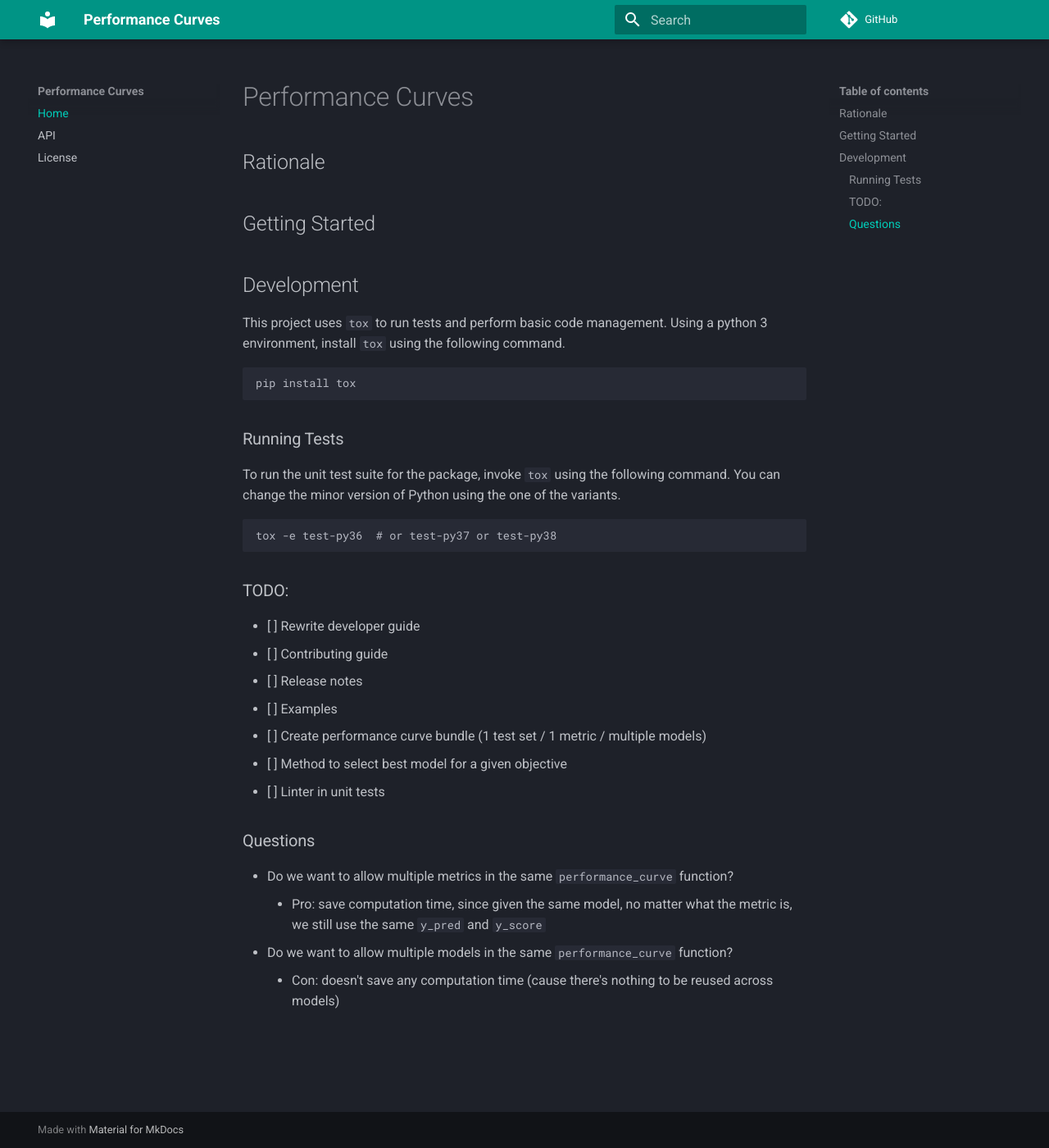
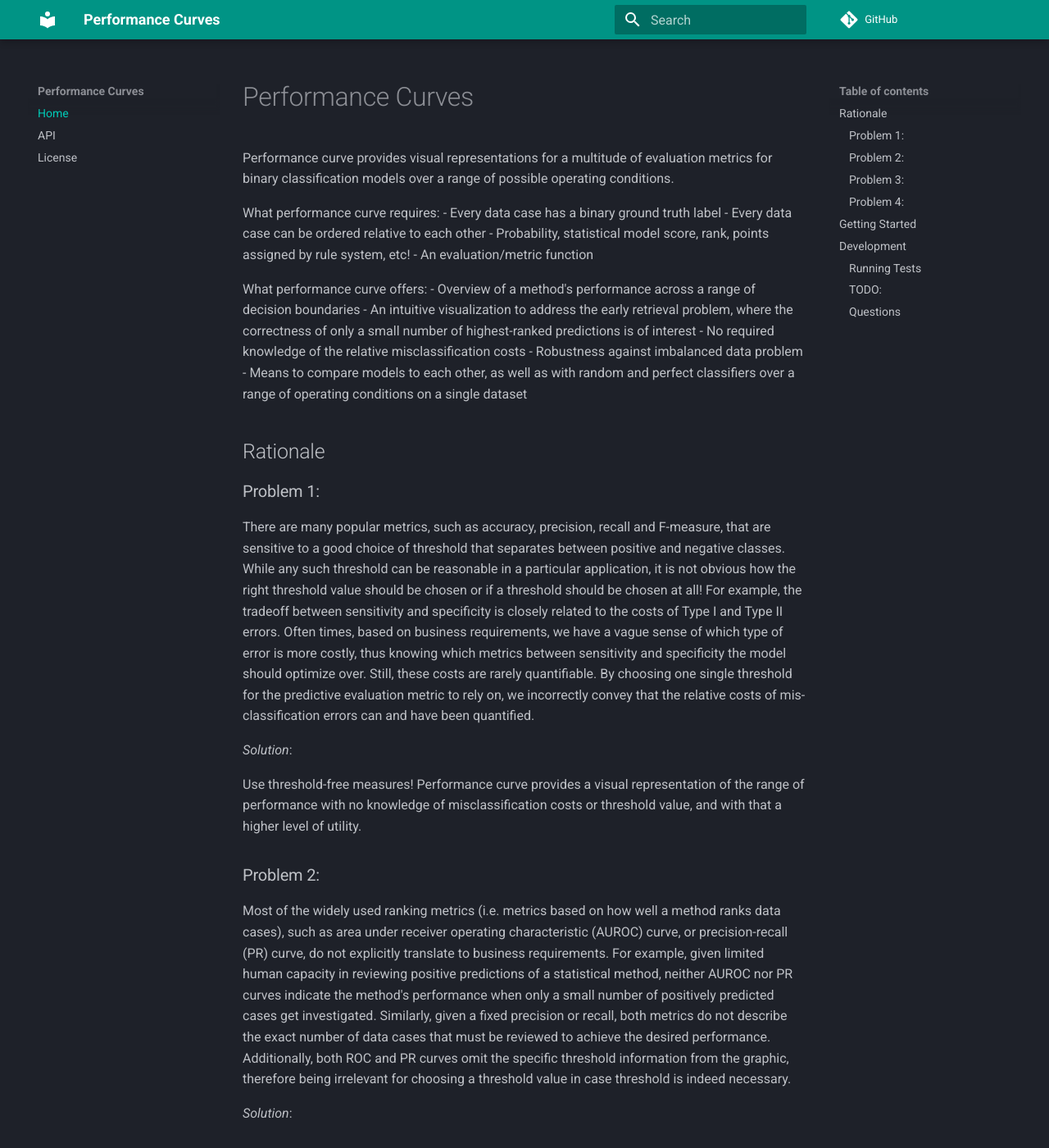
Before and after one commit to erp12/performance-curves, an MkDocs documentation site: the page built from docs_src/README.md, in a window 1280 px wide and 1400 px high. Shown: the whole window at 82% size. Built offline with MkDocs 1.6.1 and Material for MkDocs 9.7.7, drawn with Linux system fonts in a browser that asks for light colours; comment, search, counter and statistics services are not loaded; some of the changed text lies outside the part shown.

Commit message:
Updates readme documentation (#8)
* Updates readme documentation

* Updates readme documentation

* Updates readme documentation

```diff
--- a/docs_src/README.md
+++ b/docs_src/README.md
@@ -1,6 +1,46 @@
 # Performance Curves
 
+Performance curve provides visual representations for a multitude of evaluation metrics for binary classification models over a range of possible operating conditions.
+
+What performance curve requires:
+- Every data case has a binary ground truth label
+- Every data case can be ordered relative to each other
+  - Probability, statistical model score, rank, points assigned by rule system, etc!
+- An evaluation/metric function
+
+What performance curve offers:
+- Overview of a method's performance across a range of decision boundaries
+- An intuitive visualization to address the early retrieval problem, where the correctness of only a small number of highest-ranked predictions is of interest
+- No required knowledge of the relative misclassification costs
+- Robustness against imbalanced data problem
+- Means to compare models to each other, as well as with random and perfect classifiers over a range of operating conditions on a single dataset
+
+
 ## Rationale
+
+### Problem 1:
+
+There are many popular metrics, such as accuracy, precision, recall and F-measure, that are sensitive to a good choice of threshold that separates between positive and negative classes. While any such threshold can be reasonable in a particular application, it is not obvious how the right threshold value should be chosen or if a threshold should be chosen at all! For example, the tradeoff between sensitivity and specificity is closely related to the costs of Type I and Type II errors. Often times, based on business requirements, we have a vague sense of which type of error is more costly, thus knowing which metrics between sensitivity and specificity the model should optimize over. Still, these costs are rarely quantifiable. By choosing one single threshold for the predictive evaluation metric to rely on, we incorrectly convey that the relative costs of mis-classification errors can and have been quantified.
+
+*Solution*:
+
+Use threshold-free measures! Performance curve provides a visual representation of the range of performance with no knowledge of misclassification costs or threshold value, and with that a higher level of utility.
+
+### Problem 2:
+
+Most of the widely used ranking metrics (i.e. metrics based on how well a method ranks data cases), such as area under receiver operating characteristic (AUROC) curve, or precision-recall (PR) curve, do not explicitly translate to business requirements. For example, given limited human capacity in reviewing positive predictions of a statistical method, neither AUROC nor PR curves indicate the method's performance when only a small number of positively predicted cases get investigated. Similarly, given a fixed precision or recall, both metrics do not describe the exact number of data cases that must be reviewed to achieve the desired performance. Additionally, both ROC and PR curves omit the specific threshold information from the graphic, therefore being irrelevant for choosing a threshold value in case threshold is indeed necessary.
+
+*Solution*:
+
+### Problem 3:
+
+AUROC or AUPRC or any scalar performance measures gives an apparently definitive answer to which method is better. However, it often happens that one method is superior to another in some circumstances and inferior in others, and these widely used scalar performance measures give no assistance in identifying the circumstances in which a particular method is superior.
+
+*Solution*:
+@TODO: create an example of 2 models on a dataset where model B's AUROC > model A's AUROC but we want to use model A's instead since it addresses the early retrieval problem better.
+
+### Problem 4:
+@TODO: example of user-defined metric over a range of operating conditions
 
 ## Getting Started
 
@@ -27,9 +67,9 @@ tox -e test-py36  # or test-py37 or test-py38
 - [ ] Contributing guide
 - [ ] Release notes
 - [ ] Examples
-- [ ] Create performance curve bundle (1 test set / 1 metric / multiple models)
 - [ ] Method to select best model for a given objective
 - [ ] Linter in unit tests
+- [ ] Account for the variability of the model with respect to the metrics
 
 ### Questions
 - Do we want to allow multiple metrics in the same `performance_curve` function?
```
